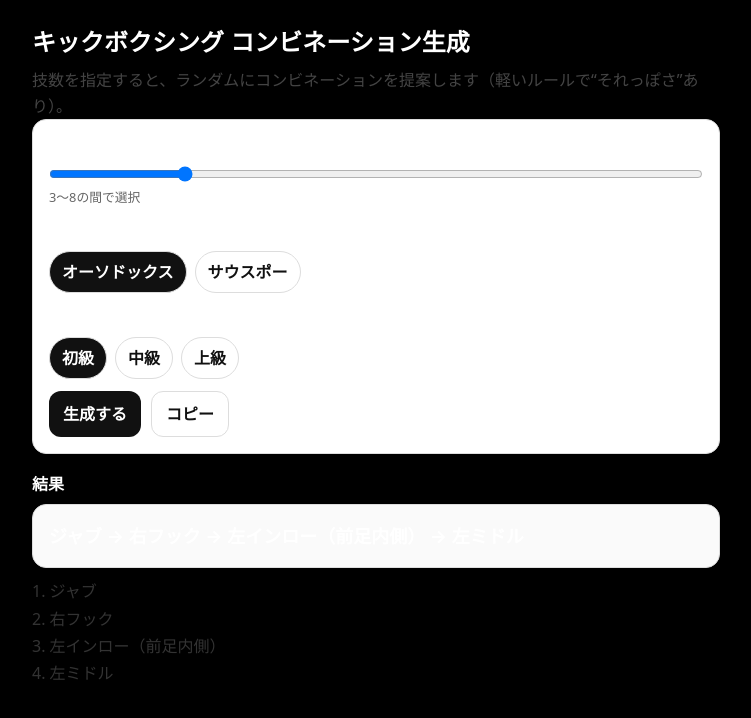
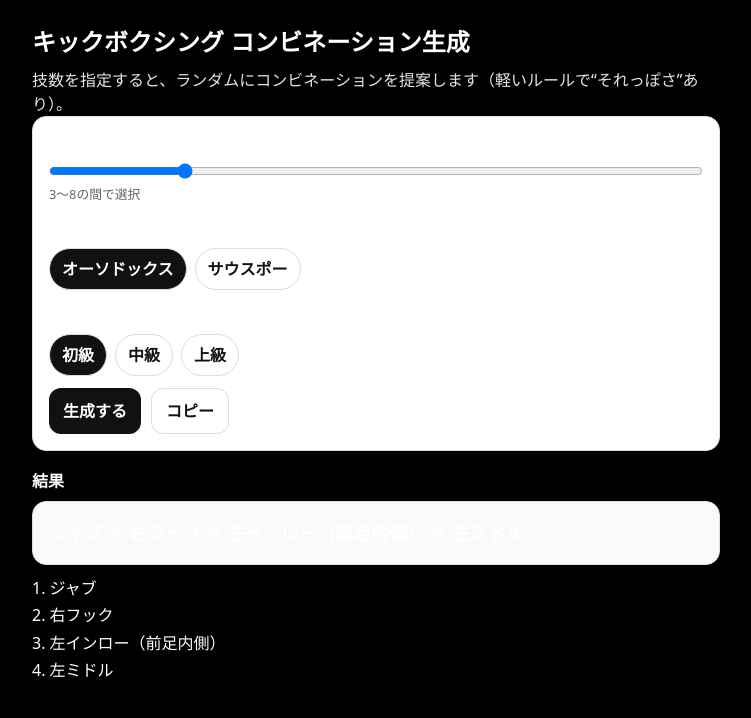
Before and after one commit to fshigeyoshi/kick-combo-generator, a Next.js app: page / in a window 1280 px wide. Both pictures are taken after a click on the button "生成する". Shown: the top 718 px of the page, without its empty margins (264-1015 px from the left). Built offline with nearby package versions, Linux system fonts and the light colour scheme.

Commit message:
fix result text visibility

```diff
--- a/app/page.tsx
+++ b/app/page.tsx
@@ -42,10 +42,11 @@ export default function Page() {
           'ui-sans-serif, system-ui, -apple-system, "Segoe UI", Roboto, "Noto Sans JP", Arial',
       }}
     >
-      <h1 style={{ fontSize: 24, fontWeight: 800, marginBottom: 8 }}>
+      <h1 style={{ fontSize: 24, fontWeight: 800, marginBottom: 8, color: "#ffffff" }}>
+
         キックボクシング コンビネーション生成
       </h1>
-      <p style={{ marginTop: 0, color: "#444", lineHeight: 1.6 }}>
+      <p style={{ color: "#e5e5e5" }}>
         技数を指定すると、ランダムにコンビネーションを提案します（軽いルールで“それっぽさ”あり）。
       </p>
 
@@ -143,6 +144,7 @@ export default function Page() {
             minHeight: 64,
             display: "flex",
             alignItems: "center",
+            color: "#000",
           }}
         >
           {comboText ? (
@@ -153,7 +155,7 @@ export default function Page() {
         </div>
 
         {!!result.length && (
-          <ul style={{ marginTop: 10, color: "#333", lineHeight: 1.7 }}>
+          <ul style={{ marginTop: 10, color: "#fff", lineHeight: 1.7 }}>
             {result.map((m, i) => (
               <li key={`${m}-${i}`}>
                 {i + 1}. {m}
```
